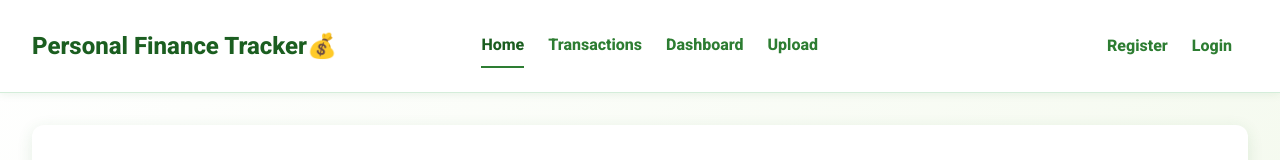
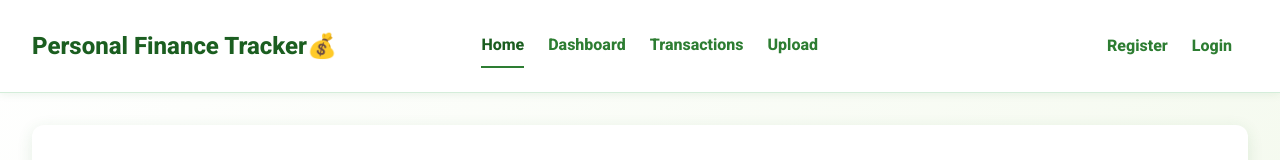
Before and after one commit to Deepikakolli4/TypeFace_Assignment, a React (Create React App) app in the folder frontend/: page /home in a window 1280 px wide. Shown: the top 160 px of the page. Built offline with nearby package versions, Linux system fonts and the light colour scheme.

Commit message:
"fixed-up-navbar"

```diff
--- a/frontend/src/components/Navbar.jsx
+++ b/frontend/src/components/Navbar.jsx
@@ -25,17 +25,17 @@ const Navbar = () => {
         >
           Home
         </NavLink>
+         <NavLink
+          to="/dashboard"
+          className={({ isActive }) => `nav-link ${isActive ? 'nav-link-active' : ''}`}
+        >
+          Dashboard
+        </NavLink>
         <NavLink
           to="/transactions"
           className={({ isActive }) => `nav-link ${isActive ? 'nav-link-active' : ''}`}
         >
           Transactions
-        </NavLink>
-        <NavLink
-          to="/dashboard"
-          className={({ isActive }) => `nav-link ${isActive ? 'nav-link-active' : ''}`}
-        >
-          Dashboard
         </NavLink>
         <NavLink
           to="/upload"
```
